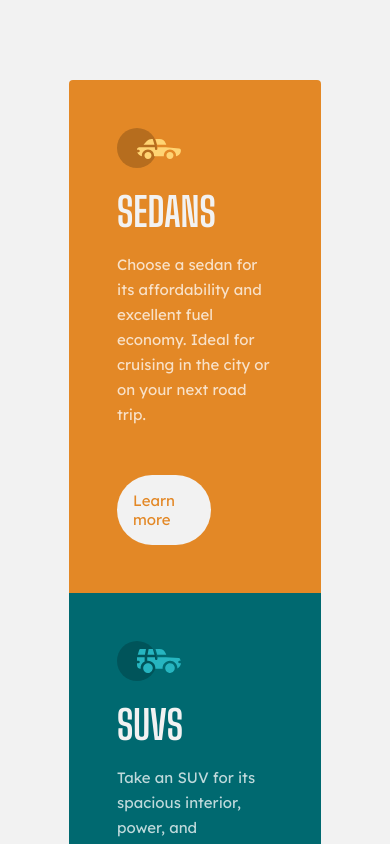
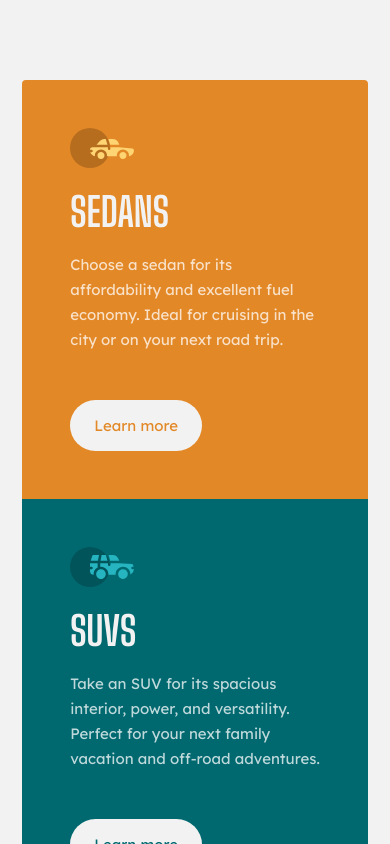
Before and after one commit to itsteatv/3-column-preview-card-component, a React (Vite) app: page / in a window 390 px wide. Shown: the top 844 px of the page. Built offline with nearby package versions, Linux system fonts and the light colour scheme.

Commit message:
Media Queries Updated

```diff
--- a/src/App.css
+++ b/src/App.css
@@ -150,3 +150,11 @@ body {
     margin-top: 2rem;
   }
 }
+
+@media (max-width: 44em) {
+  .first-container,
+  .second-container,
+  .third-container {
+    width: 80%;
+  }
+}
```
